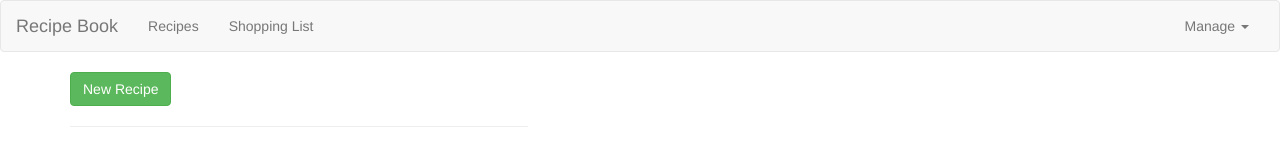
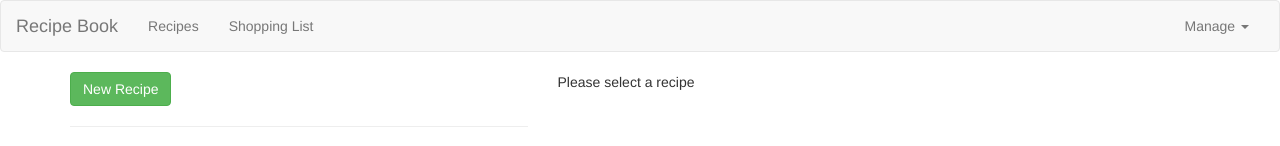
Before and after one commit to doug-newton/angular-udemy-course-project, an Angular app: page / in a window 1280 px wide. Shown: the top 146 px of the page. Built offline with nearby package versions, Linux system fonts and the light colour scheme.

Commit message:
display "please select" if no recipe selected

```diff
--- a/src/app/recipes/recipes.component.html
+++ b/src/app/recipes/recipes.component.html
@@ -3,6 +3,9 @@
         <app-recipe-list (recipeSelect)="onRecipeSelect($event)"></app-recipe-list>
     </div>
     <div class="col-md-7">
-        <app-recipe-detail *ngIf="selectedRecipe" [recipe]="selectedRecipe"></app-recipe-detail>
+        <app-recipe-detail *ngIf="selectedRecipe; else noRecipe" [recipe]="selectedRecipe"></app-recipe-detail>
+        <ng-template #noRecipe>
+            <p>Please select a recipe</p>
+        </ng-template>
     </div>
 </div>
```
